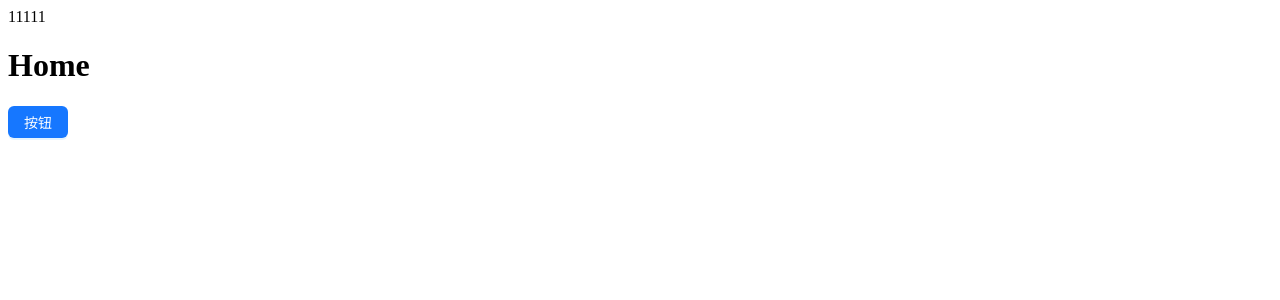
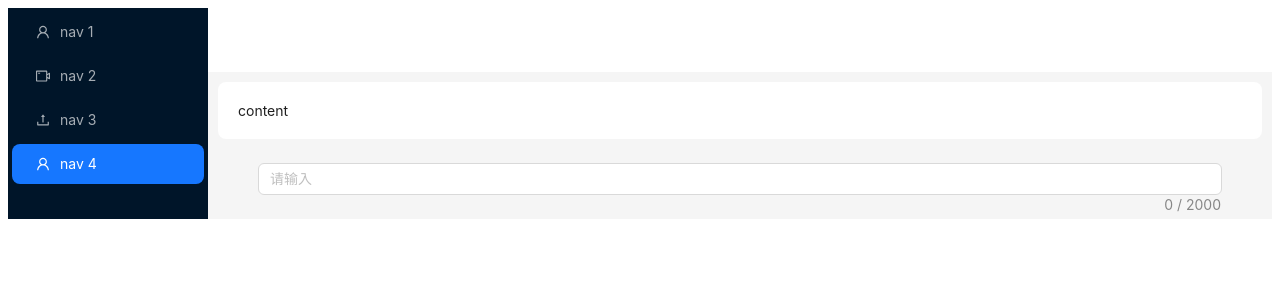
Before and after one commit to ylcjwq/chat, a React (Vite) app in the folder chat-web/: page / in a window 1280 px wide. Shown: the top 300 px of the page. Built offline with nearby package versions, Linux system fonts and the light colour scheme.

Commit message:
home基础布局

```diff
--- a/chat-web/package.json
+++ b/chat-web/package.json
@@ -10,6 +10,7 @@
     "preview": "vite preview"
   },
   "dependencies": {
+    "@ant-design/icons": "^5.3.6",
     "antd": "^5.16.5",
     "react": "^18.2.0",
     "react-dom": "^18.2.0"
--- a/chat-web/src/App.tsx
+++ b/chat-web/src/App.tsx
@@ -2,7 +2,6 @@ import Home from "@/views/Home";
 function App() {
   return (
     <>
-      <div>11111</div>
       <Home></Home>
     </>
   );
--- a/chat-web/src/main.tsx
+++ b/chat-web/src/main.tsx
@@ -3,7 +3,7 @@ import ReactDOM from "react-dom/client";
 import App from "./App.tsx";
 
 ReactDOM.createRoot(document.getElementById("root")!).render(
-  <React.StrictMode>
-    <App />
-  </React.StrictMode>
+  // <React.StrictMode>
+  <App />
+  // </React.StrictMode>
 );
--- a/chat-web/src/views/Home.tsx
+++ b/chat-web/src/views/Home.tsx
@@ -1,10 +1,74 @@
-import { Button } from "antd";
-const Home = () => {
+import React, { useState } from "react";
+import {
+  UploadOutlined,
+  UserOutlined,
+  VideoCameraOutlined,
+} from "@ant-design/icons";
+import { Layout, Menu, theme, Input, Button, Space } from "antd";
+
+const { Header, Content, Footer, Sider } = Layout;
+
+const items = [
+  UserOutlined,
+  VideoCameraOutlined,
+  UploadOutlined,
+  UserOutlined,
+].map((icon, index) => ({
+  key: String(index + 1),
+  icon: React.createElement(icon),
+  label: `nav ${index + 1}`,
+}));
+
+const Home: React.FC = () => {
+  const {
+    token: { colorBgContainer, borderRadiusLG },
+  } = theme.useToken();
+
+  const [footerHeight, setFooterHeight] = useState<number>(0);
+  const handleFooterResize = (height: number) => {
+    setFooterHeight(height);
+  };
+  const contentHeight = `calc(100vh - 64px - ${footerHeight}px -50px)`; // 动态计算内容区域高度
+
   return (
-    <>
-      <h1>Home</h1>
-      <Button type="primary"> 按钮 </Button>
-    </>
+    <Layout>
+      <Sider breakpoint="lg" collapsedWidth="0">
+        <div className="demo-logo-vertical" />
+        <Menu
+          theme="dark"
+          mode="inline"
+          defaultSelectedKeys={["4"]}
+          items={items}
+        />
+      </Sider>
+      <Layout>
+        <Header style={{ padding: 0, background: colorBgContainer }} />
+        <Content style={{ margin: "10px 10px 0" }}>
+          <div
+            style={{
+              padding: 20,
+              height: contentHeight,
+              background: colorBgContainer,
+              borderRadius: borderRadiusLG,
+            }}
+          >
+            content
+          </div>
+        </Content>
+        <Footer style={{ textAlign: "center" }}>
+          <Space.Compact style={{ width: "100%" }}>
+            <Input.TextArea
+              allowClear
+              maxLength={2000}
+              showCount
+              autoSize={{ minRows: 1, maxRows: 3 }}
+              onResize={(e) => handleFooterResize(e.height)}
+              placeholder="请输入"
+            />
+          </Space.Compact>
+        </Footer>
+      </Layout>
+    </Layout>
   );
 };
 
--- a/chat-web/tsconfig.json
+++ b/chat-web/tsconfig.json
@@ -3,12 +3,11 @@
     "target": "ES2020",
     "useDefineForClassFields": true,
     "lib": ["ES2020", "DOM", "DOM.Iterable"],
-    "module": "ESNext",
+    "module": "Node16",
     "skipLibCheck": true,
 
     /* Bundler mode */
-    "moduleResolution": "bundler",
-    "allowImportingTsExtensions": true,
+    "moduleResolution": "node",
     "resolveJsonModule": true,
     "isolatedModules": true,
     "noEmit": true,
```
Also changed, not shown: 1 other file (tests, documents, lock files or other folders).
